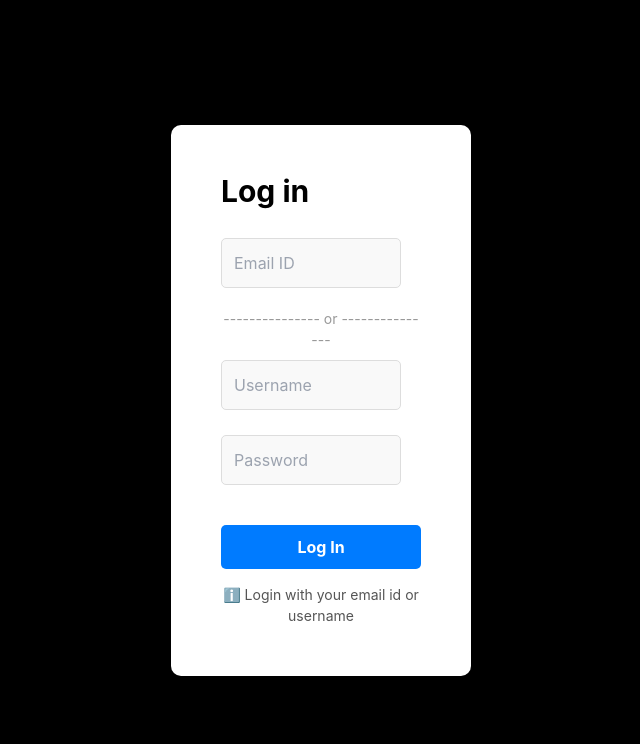
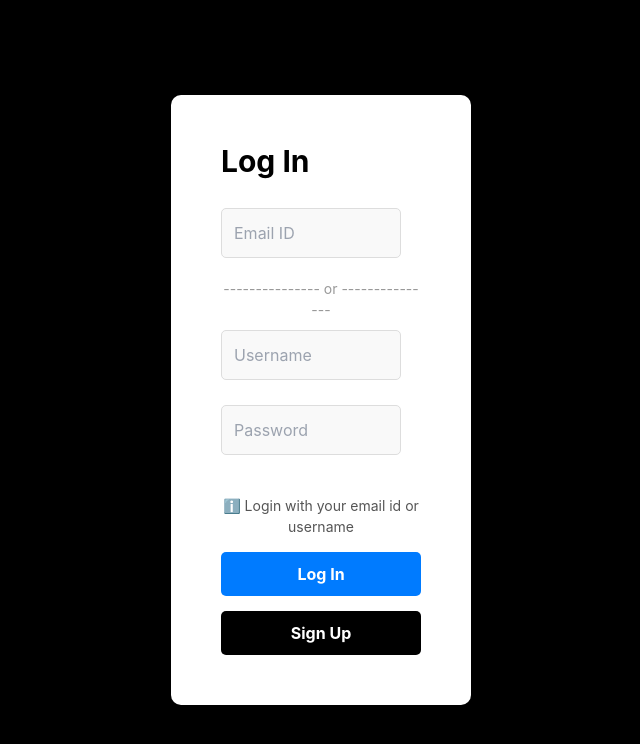
Before and after one commit to godlesscherry/react-task-manager, a React (Vite) app: page / in a window 1280 px wide. Shown: the top 744 px of the page, without its empty margins (319-959 px from the left). Built offline with nearby package versions, Linux system fonts and the light colour scheme.

Commit message:
chore: minor changes to text and css

```diff
--- a/src/pages/CountdownPage.jsx
+++ b/src/pages/CountdownPage.jsx
@@ -83,7 +83,7 @@ const CountdownPage = () => {
         </div>
       </div>
       <button className="go-back-button" onClick={handleGoBack}>
-        Go Back
+      ⟸ Go back to Preview Task List
       </button>
     </div>
   );
--- a/src/pages/LoginPage.css
+++ b/src/pages/LoginPage.css
@@ -88,6 +88,20 @@ body,
     margin-top: 15px;
 }
 
+/* signup button */
+.signup-button {
+    width: 100%;
+    padding: 10px;
+    font-size: 16px;
+    font-weight: bold;
+    color: #fff;
+    background-color: #000000;
+    border: none;
+    border-radius: 5px;
+    cursor: pointer;
+    transition: background-color 0.3s;
+    margin-top: 15px;
+}
 .login-button:hover {
     background-color: #0056b3;
     /* Darker blue on hover */
--- a/src/pages/LoginPage.jsx
+++ b/src/pages/LoginPage.jsx
@@ -54,7 +54,7 @@ const LoginPage = () => {
   return (
     <div className="login-page">
       <div className="login-box">
-        <h1 className="login-title">Log in</h1>
+        <h1 className="login-title">Log In</h1>
         {errors.general && <p className="error-text">{errors.general}</p>}
         <input
           type="email"
@@ -91,10 +91,13 @@ const LoginPage = () => {
           />
           {errors.password && <p className="error-text">{errors.password}</p>}
         </div>
+        <div className="info-icon">ℹ️ Login with your email id or username</div>
         <button className="login-button" onClick={handleLogin}>
           Log In
         </button>
-        <div className="info-icon">ℹ️ Login with your email id or username</div>
+        <button className="signup-button" onClick={handleLogin}>
+          Sign Up
+        </button>
       </div>
     </div>
   );
--- a/src/pages/TaskCreationPage.jsx
+++ b/src/pages/TaskCreationPage.jsx
@@ -97,7 +97,7 @@ const TaskCreationPage = () => {
           <div className="form-group">
             <input
               type="number"
-              placeholder="Countdown Timer (seconds)"
+              placeholder="Time to finish (seconds)"
               className="form-input"
               value={taskCountdown}
               onChange={(e) => setTaskCountdown(e.target.value)}
@@ -128,7 +128,7 @@ const TaskCreationPage = () => {
                 <div className="task-details">
                   <span className="task-id">ID: {task.id}</span>
                   <span className="task-name">Task Name: {task.name}</span>
-                  <span className="task-countdown">Countdown: {task.countdown}s</span>
+                  <span className="task-countdown">{task.countdown} seconds</span>
                   <span className="task-state">State: {task.state}</span>
                 </div>
                 {task.state === 'pending' && (
```
